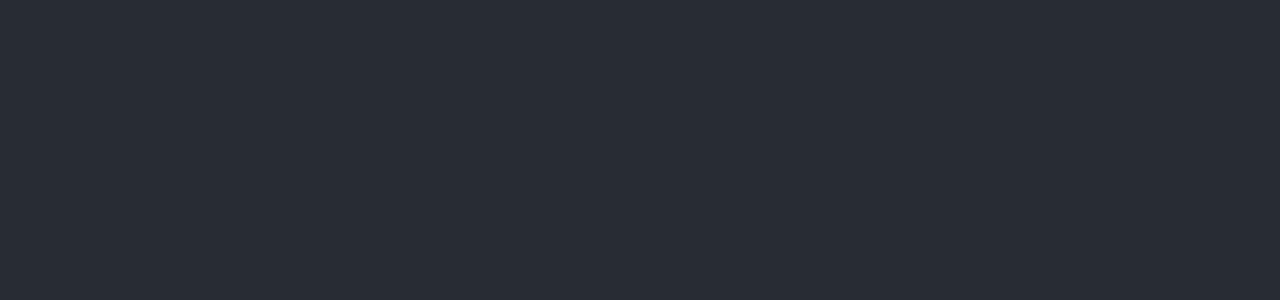
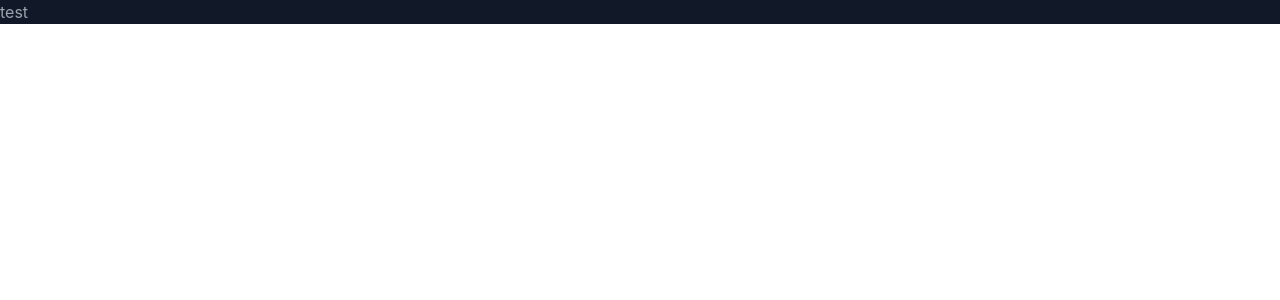
Before and after one commit to Jake-Knox/react-portfolio, a React (Create React App) app: page / in a window 1280 px wide. Shown: the top 300 px of the page. Built offline with nearby package versions, Linux system fonts and the light colour scheme.

Commit message:
added tailwindcss, basic components setup

```diff
--- a/package.json
+++ b/package.json
@@ -34,5 +34,8 @@
       "last 1 firefox version",
       "last 1 safari version"
     ]
+  },
+  "devDependencies": {
+    "tailwindcss": "^3.3.3"
   }
 }
--- a/src/App.css
+++ b/src/App.css
@@ -2,20 +2,9 @@
   text-align: center;
 }
 
-.App-logo {
-  height: 40vmin;
-  pointer-events: none;
-}
-
-@media (prefers-reduced-motion: no-preference) {
-  .App-logo {
-    animation: App-logo-spin infinite 20s linear;
-  }
-}
-
 .App-header {
   background-color: #282c34;
-  min-height: 100vh;
+  min-height: 10vh;
   display: flex;
   flex-direction: column;
   align-items: center;
@@ -23,16 +12,3 @@
   font-size: calc(10px + 2vmin);
   color: white;
 }
-
-.App-link {
-  color: #61dafb;
-}
-
-@keyframes App-logo-spin {
-  from {
-    transform: rotate(0deg);
-  }
-  to {
-    transform: rotate(360deg);
-  }
-}
--- a/src/App.js
+++ b/src/App.js
@@ -1,17 +1,23 @@
 import logo from './logo.svg';
 import './App.css';
 
-function App() {
+import About from "./components/About";
+import Contact from "./components/Contact";
+import Navbar from "./components/Navbar";
+import Projects from "./components/Projects";
+import Skills from "./components/Skills";
+import Testimonials from "./components/Testimonials";
+
+export default function App() {
   return (
-    <div className="App">
-      <header className="App-header">
-
-      </header>
-      <body className="App-body">
-
-      </body>
-    </div>
+    <main className='text-gray-400 bg-gray-900 body-font'>
+      <h1>test</h1>
+      <Navbar />
+      <About />
+      <Projects />
+      <Skills />
+      <Testimonials />
+      <Contact />
+    </main>
   );
 }
-
-export default App;
--- /dev/null
+++ b/src/components/About.js
@@ -0,0 +1,2 @@
+
+export default function About() {}
--- /dev/null
+++ b/src/components/Contact.js
@@ -0,0 +1,2 @@
+
+export default function Contact() {}
--- /dev/null
+++ b/src/components/Navbar.js
@@ -0,0 +1,2 @@
+
+export default function Navbar() {}
--- /dev/null
+++ b/src/components/Projects.js
@@ -0,0 +1,2 @@
+
+export default function Projects() {}
--- /dev/null
+++ b/src/components/Skills.js
@@ -0,0 +1,2 @@
+
+export default function Skills() {}
--- /dev/null
+++ b/src/components/Testimonials.js
@@ -0,0 +1,2 @@
+
+export default function Testimonials() {}
--- a/src/index.css
+++ b/src/index.css
@@ -1,3 +1,7 @@
+@tailwind base;
+@tailwind components;
+@tailwind utilities;
+
 body {
   margin: 0;
   font-family: -apple-system, BlinkMacSystemFont, 'Segoe UI', 'Roboto', 'Oxygen',
--- /dev/null
+++ b/tailwind.config.js
@@ -0,0 +1,10 @@
+/** @type {import('tailwindcss').Config} */
+module.exports = {
+  content: [
+    "./src/**/*.{js,jsx,ts,tsx}",
+  ],
+  theme: {
+    extend: {},
+  },
+  plugins: [],
+}
```
Also changed, not shown: 1 other file (tests, documents, lock files or other folders).
